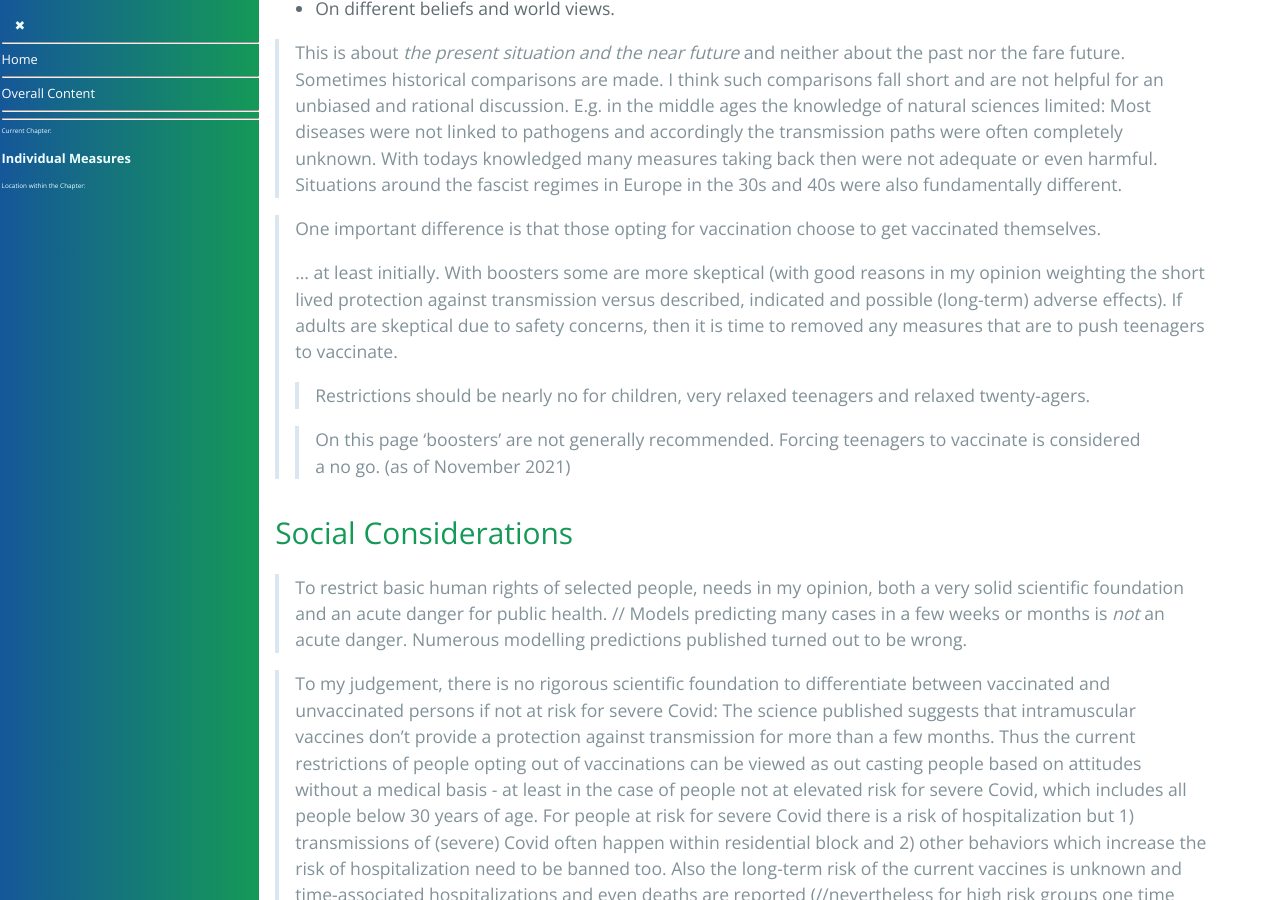
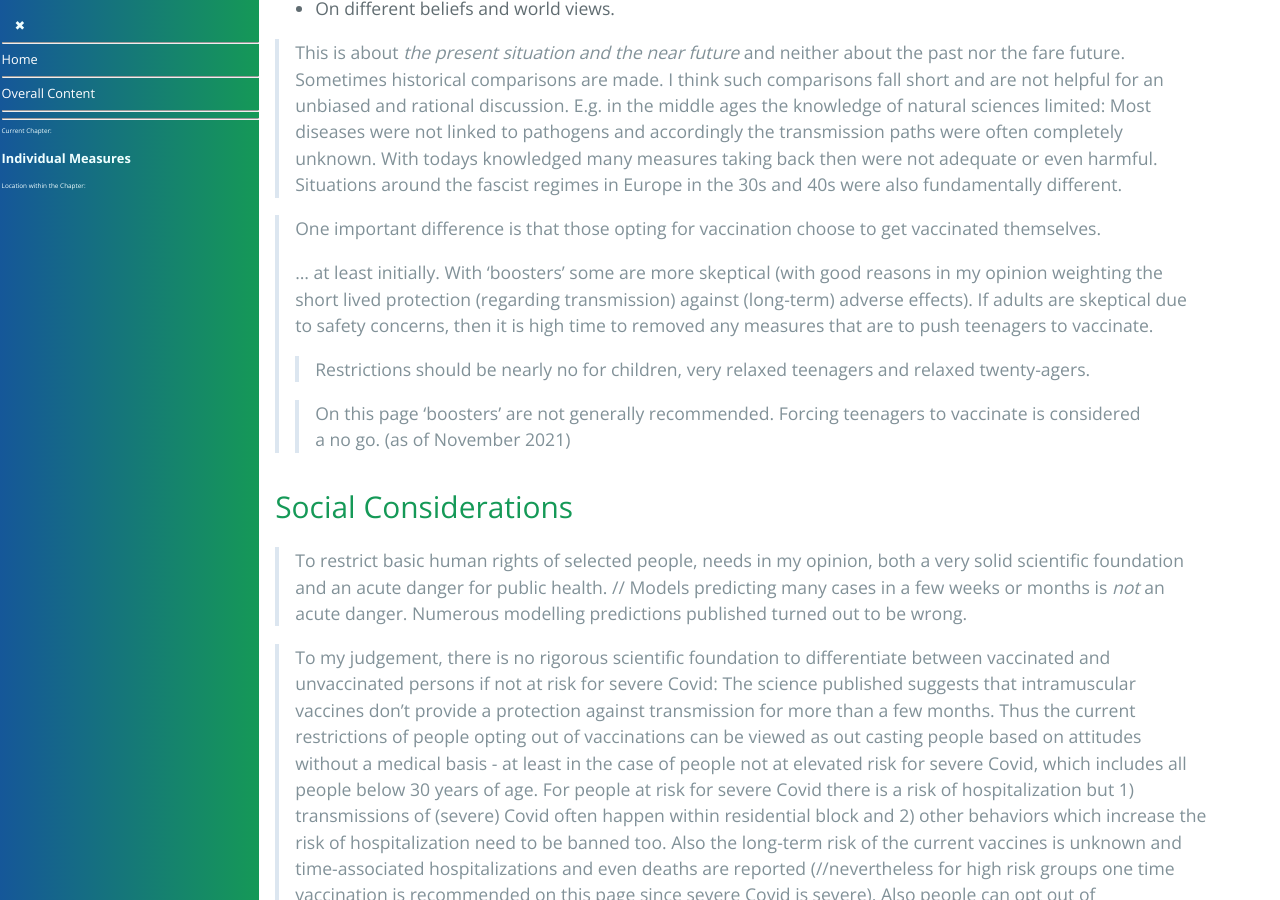
Before and after one commit to forestgrape/coronavirus, a Jekyll site: the page built from 7_social/individual_measures.md, in a window 1280 px wide and 900 px high, scrolled down 1271 px. Built offline with Jekyll 4.4.1, drawn with Linux system fonts in a browser that asks for light colours; our own code applies the rules of GitHub Pages for plain Markdown files.

Commit message:
formulations

```diff
--- a/7_social/individual_measures.md
+++ b/7_social/individual_measures.md
@@ -32,11 +32,11 @@ Relevant moral questions are:
 
 > One important difference is that those opting for vaccination choose to get vaccinated themselves.
 >
-> ... at least initially. With boosters some are more skeptical (with good reasons in my opinion weighting the short lived protection against transmission versus described, indicated and possible (long-term) adverse effects). If adults are skeptical due to safety concerns, then it is time to removed any measures that are to push teenagers to vaccinate.
+> ... at least initially. With 'boosters' some are more skeptical (with good reasons in my opinion weighting the short lived protection (regarding transmission) against (long-term) adverse effects). If adults are skeptical due to safety concerns, then it is high time to removed any measures that are to push teenagers to vaccinate.
 >
 >> Restrictions should be nearly no for children, very relaxed teenagers and relaxed twenty-agers.
 >
->>On this page 'boosters' are not generally recommended. Forcing teenagers to vaccinate is considered a no go. (as of November 2021)
+>> On this page 'boosters' are not generally recommended. Forcing teenagers to vaccinate is considered a no go. (as of November 2021)
 
 
 ### Social Considerations
```
